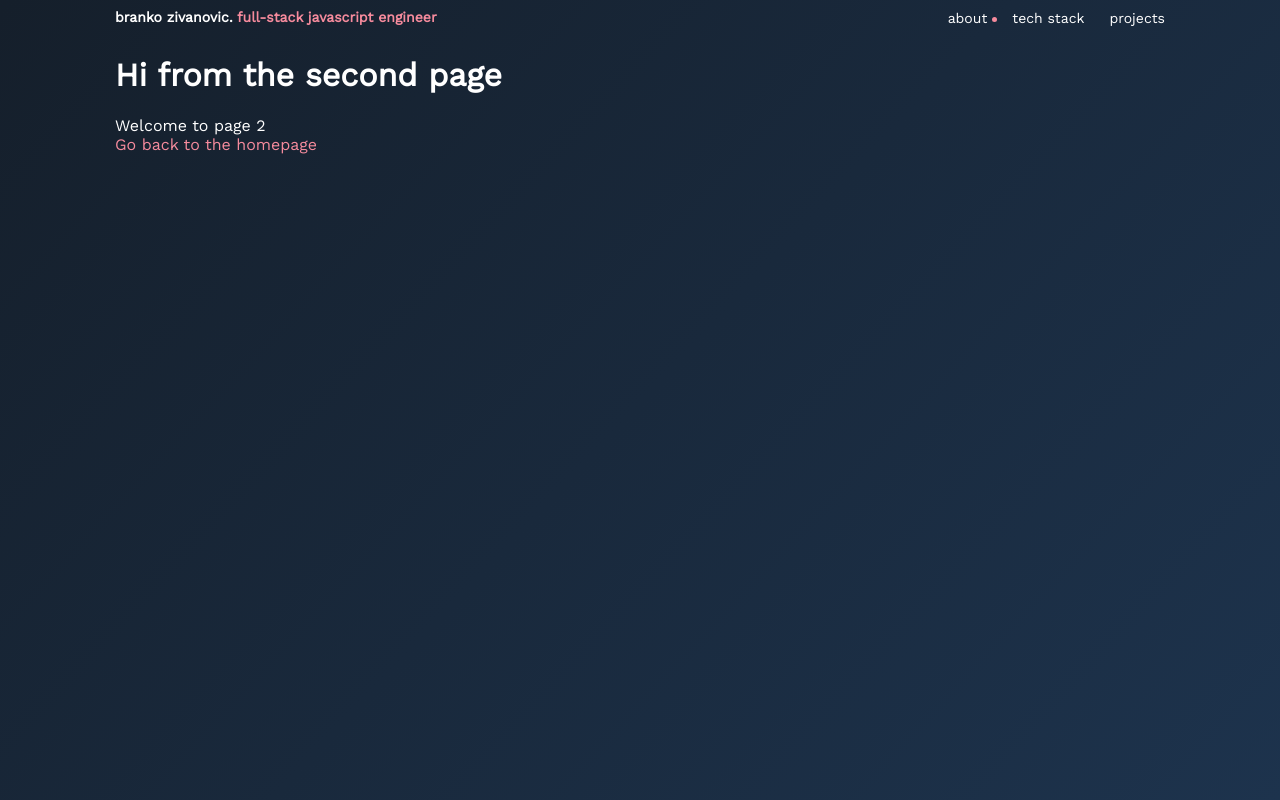
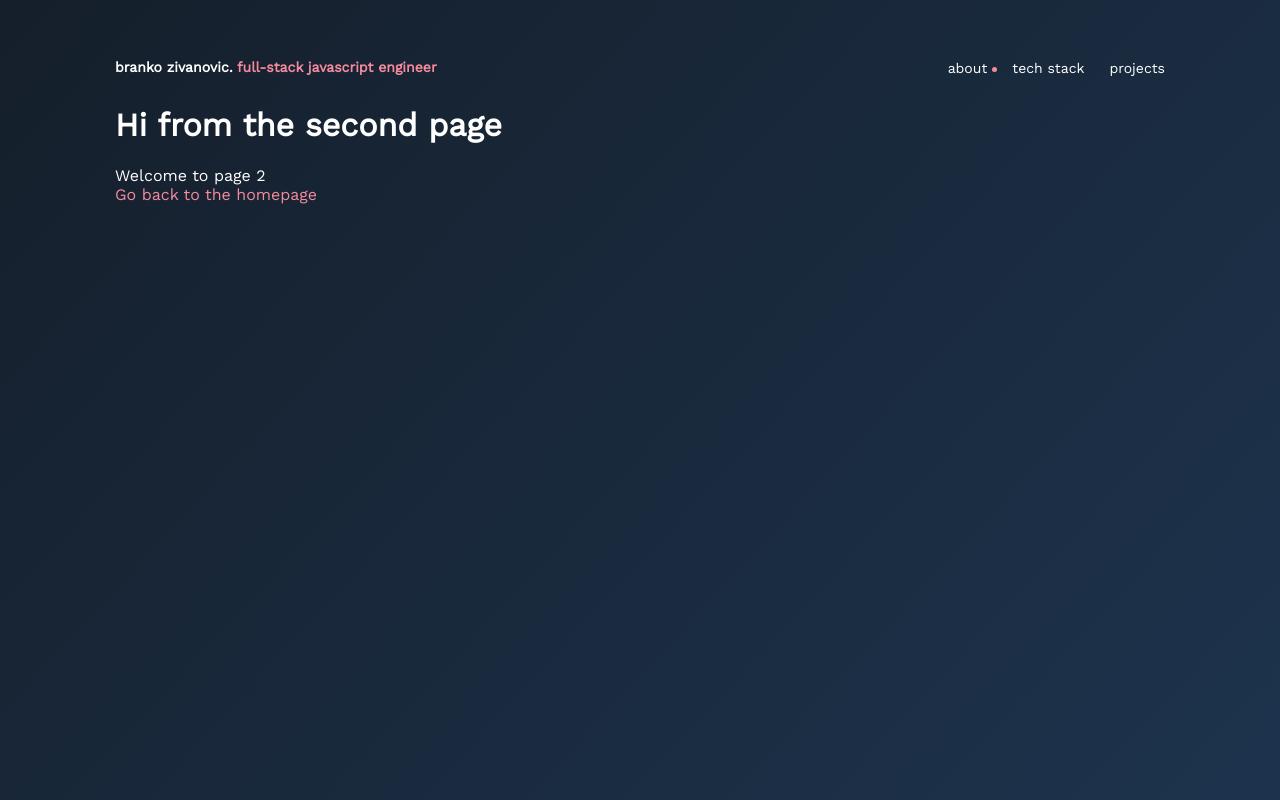
Before and after one commit to zivanovicb/zivanovicb.com, a Gatsby site: page /page-2 in a window 1280 px wide. Built offline with nearby package versions, Linux system fonts and the light colour scheme; Gatsby itself is replaced by a stand-in of ours.

Commit message:
Proper links & content fixes

```diff
--- a/package.json
+++ b/package.json
@@ -24,6 +24,7 @@
     "react": "^16.11.0",
     "react-dom": "^16.11.0",
     "react-helmet": "^5.2.1",
+    "react-scroll": "^1.7.14",
     "styled-components": "^4.4.0"
   },
   "devDependencies": {
--- a/src/components/header.js
+++ b/src/components/header.js
@@ -1,37 +1,44 @@
-import { Link } from "gatsby"
+import { Link } from "react-scroll"
 import styled from "styled-components"
-import React from "react"
+import React, { useState } from "react"
 import Container from "./container"
 
-const Header = () => (
+const Header = () => {
+  const [activeLinkIndex, setActiveLinkIndex] = useState(0)
+  return (
     <Wrapper>
       <Container>
-      <Row
-        css={`
-          padding-top: 50px;
-        `}
-      >
+        <Row>
           <Title>
             branko zivanovic. <span>full-stack javascript engineer</span>
           </Title>
 
-        <Navigation>
-          <ul>
-            <ActiveListItem>
-              <a href="/">about</a>
-            </ActiveListItem>
-            <li>
-              <a href="#tech">tech stack</a>
-            </li>
-            <li>
-              <a href="#projects">projects</a>
-            </li>
-          </ul>
-        </Navigation>
+          <nav>
+            <List>
+              {links.map((l, i) => {
+                return (
+                  <ListItem isActive={l.index === activeLinkIndex}>
+                    <Anchor
+                      to={l.title.replace(" ", "")}
+                      key={i.toString()}
+                      onClick={() => {
+                        setActiveLinkIndex(l.index)
+                      }}
+                      duration={500}
+                      smooth={true}
+                    >
+                      {l.title}
+                    </Anchor>
+                  </ListItem>
+                )
+              })}
+            </List>
+          </nav>
         </Row>
       </Container>
     </Wrapper>
   )
+}
 
 const Wrapper = styled.header`
   width: 100%;
@@ -51,11 +58,17 @@ const Title = styled.h1`
   }
 `
 
-const ActiveListItem = styled.li`
+const List = styled.ul`
+  display: flex;
+`
+
+const ListItem = styled.li`
+  position: relative;
+  margin-right: 25px;
   &:after {
+    display: ${props => (props.isActive ? "block" : "none")};
     content: "";
     position: absolute;
-    display: block;
     width: 5px;
     height: 5px;
     border-radius: 100%;
@@ -63,29 +76,37 @@ const ActiveListItem = styled.li`
     right: -10px;
     top: 50%;
   }
-`
-
-const Navigation = styled.nav`
-  ul {
-    display: flex;
-  }
-  li {
-    position: relative;
-    margin-right: 25px;
   &:last-of-type {
     margin: 0;
   }
-  }
-  li a {
+`
+const Anchor = styled(Link)`
   color: white;
   font-size: 14px;
   line-height: 1;
-  }
+  cursor: pointer;
 `
 
 const Row = styled.div`
   display: flex;
   align-items: center;
   justify-content: space-between;
+  padding-top: 50px;
 `
+
+const links = [
+  {
+    index: 0,
+    title: "about",
+  },
+  {
+    index: 1,
+    title: "tech stack",
+  },
+  {
+    index: 2,
+    title: "projects",
+  },
+]
+
 export default Header
```
Also changed, not shown: src/pages/index.js (+45 -8 lines), 1 other file. Lines whose indentation alone changed are shown as unchanged.
